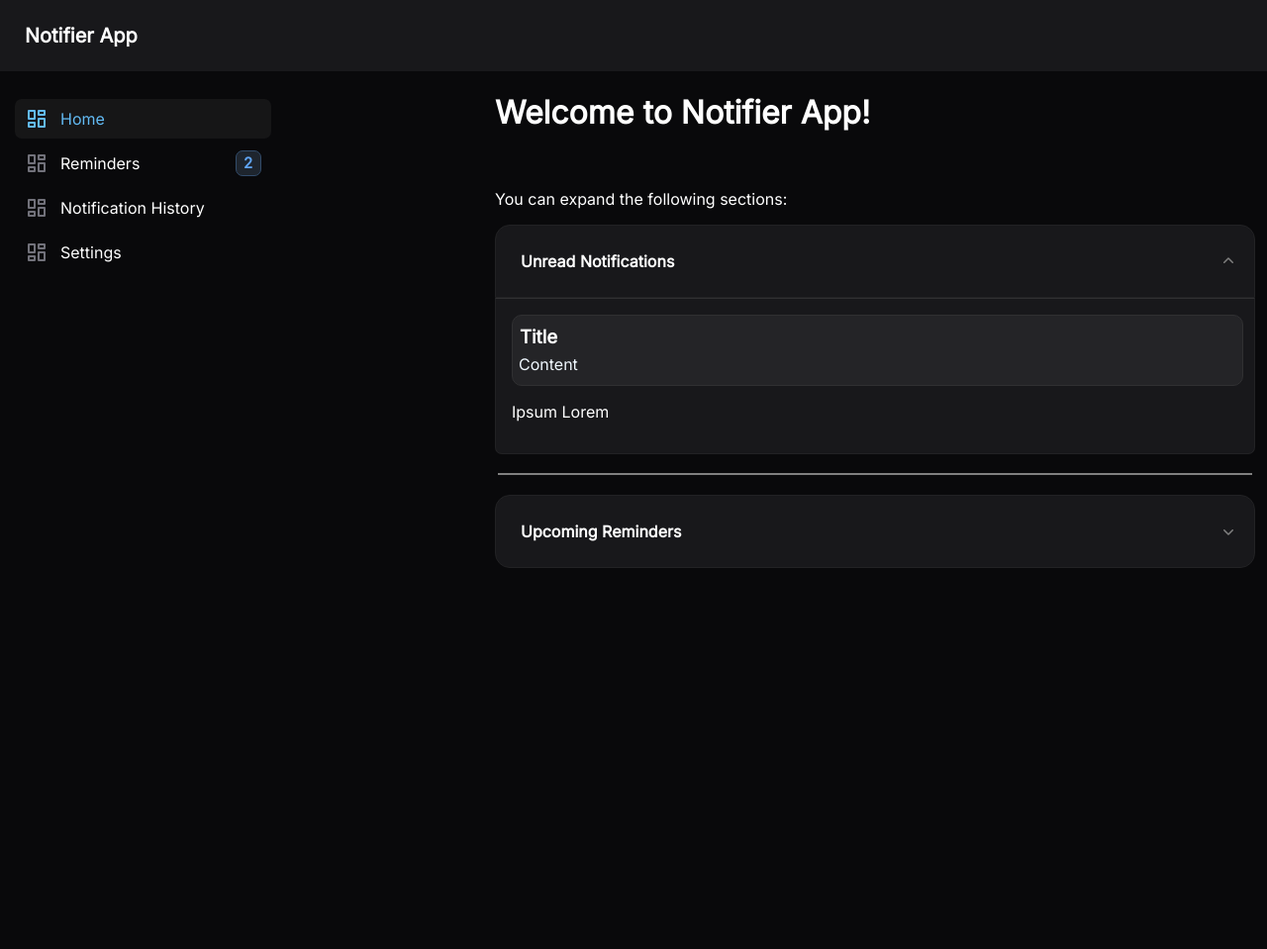
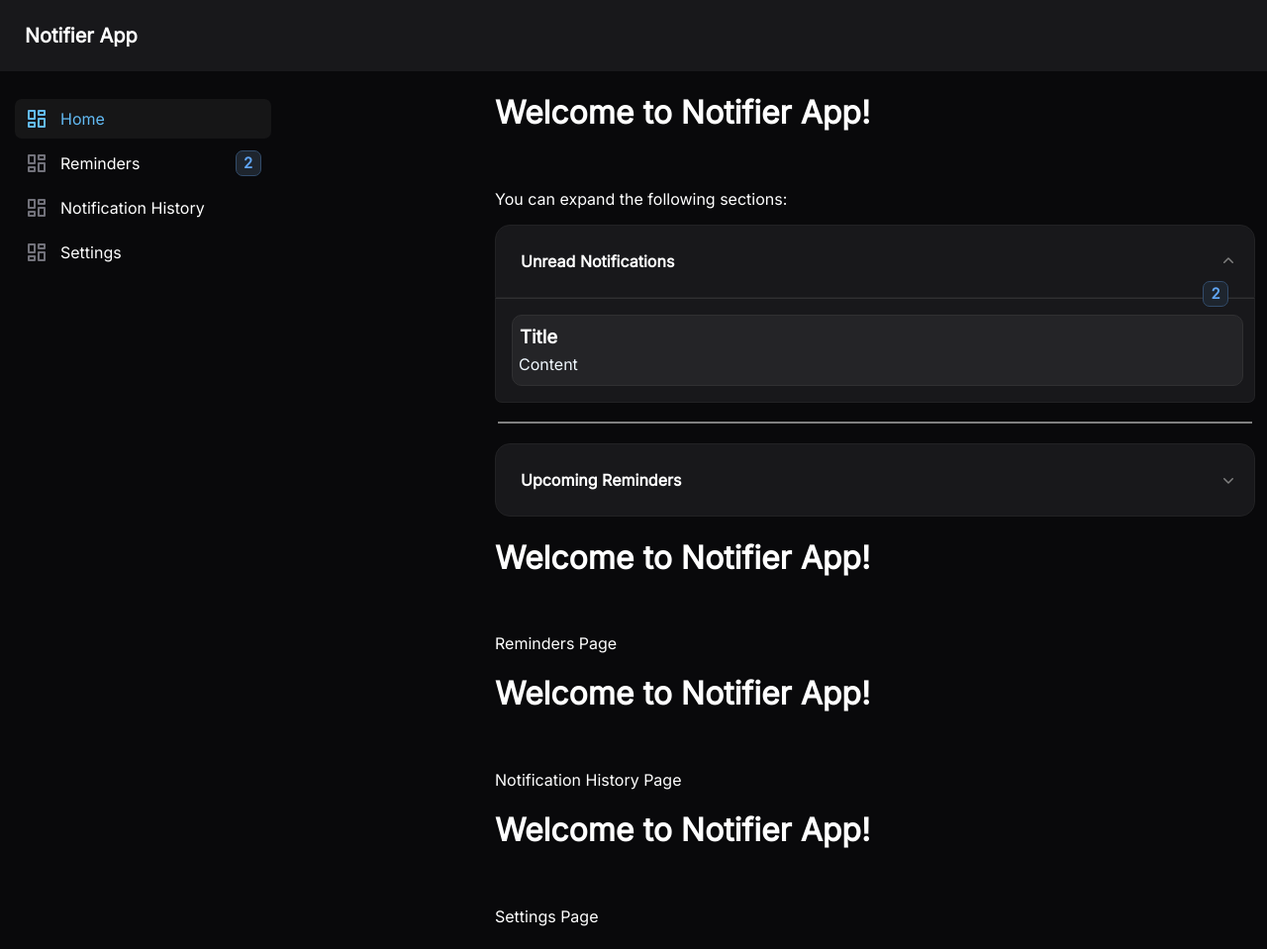
Before and after one commit to Rajdave69/techfest-notifier-app, a Flask app: page / in a window 1280 px wide. Shown: the whole page at 99% size. Run offline with Flask 3, Linux system fonts and the light colour scheme.

Commit message:
add more pages to html, add href to sidebar

```diff
--- a/gui/templates/homepage.html
+++ b/gui/templates/homepage.html
@@ -11,18 +11,14 @@
       <script src="../static/homepage.js"></script>
    </body>
 </html>
-
 <body>
-
    <!--Navbar at the top-->
    <div id="navbar" class="sticky">
       <b>Notifier App</b>
    </div>
-
    <!--Sidebar-->
    <div class="sidebar">
-  <ul>
-
+      <ul id="sidebar-ul">
          <li class="selected">
             <a href="#">
                <svg xmlns="http://www.w3.org/2000/svg" width="24" height="24" viewBox="0 0 24 24" stroke-width="2" stroke="currentColor" fill="none" stroke-linecap="round" stroke-linejoin="round" data-darkreader-inline-stroke="" style="--darkreader-inline-stroke: currentColor;">
@@ -34,10 +30,8 @@
                <span class="nav-item">Home</span>
             </a>
          </li>
-
-
          <li>
-      <a href="#">
+            <a href="#reminders">
                <svg xmlns="http://www.w3.org/2000/svg" width="24" height="24" viewBox="0 0 24 24" stroke-width="2" stroke="currentColor" fill="none" stroke-linecap="round" stroke-linejoin="round" data-darkreader-inline-stroke="" style="--darkreader-inline-stroke: currentColor;">
                   <path d="M4 4h6v8h-6z"></path>
                   <path d="M4 16h6v4h-6z"></path>
@@ -48,9 +42,8 @@
                <span class="number-box">2</span>
             </a>
          </li>
-
          <li>
-      <a href="#">
+            <a href="#notification-history">
                <svg xmlns="http://www.w3.org/2000/svg" width="24" height="24" viewBox="0 0 24 24" stroke-width="2" stroke="currentColor" fill="none" stroke-linecap="round" stroke-linejoin="round" data-darkreader-inline-stroke="" style="--darkreader-inline-stroke: currentColor;">
                   <path d="M4 4h6v8h-6z"></path>
                   <path d="M4 16h6v4h-6z"></path>
@@ -60,9 +53,8 @@
                <span class="nav-item">Notification History</span>
             </a>
          </li>
-
          <li>
-      <a href="#">
+            <a href="#settings">
                <svg xmlns="http://www.w3.org/2000/svg" width="24" height="24" viewBox="0 0 24 24" stroke-width="2" stroke="currentColor" fill="none" stroke-linecap="round" stroke-linejoin="round" data-darkreader-inline-stroke="" style="--darkreader-inline-stroke: currentColor;">
                   <path d="M4 4h6v8h-6z"></path>
                   <path d="M4 16h6v4h-6z"></path>
@@ -72,38 +64,35 @@
                <span class="nav-item">Settings</span>
             </a>
          </li>
-
       </ul>
    </div>
-
-
    <div id="page-content">
       <!-- body content -->
       <div id="content">
+
+
+         <div id="#">
             <h1>Welcome to Notifier App!</h1>
             <br>
             <p>You can expand the following sections:</p>
-
             <!-- Collapsables here-->
-
             <!-- For unread notifications -->
             <div class="wrap-collapsible">
                <input id="unread-notifications" class="toggle" type="checkbox" checked>
+               <label for="unread-notifications" class="lbl-toggle">
+                 Unread Notifications
+                  <span class="number-box">2</span>
+               </label>
 
-      <label for="unread-notifications" class="lbl-toggle">Unread Notifications</label>
+
                <div class="collapsible-content">
                   <div class="content-inner">
-
+                      <!-- JS will add boxes here -->
                      <div class="unread-notification">
                         <h3>Title</h3>
                         <p>Content</p>
                      </div>
 
-
-
-          <p>
-            Ipsum Lorem
-          </p>
                   </div>
                </div>
             </div>
@@ -123,11 +112,29 @@
                   </div>
                </div>
             </div>
+         </div>
+
+
+         <div id="#reminders">
+            <h1>Welcome to Notifier App!</h1>
+            <br>
+            <p>Reminders Page</p>
+         </div>
+
+
+        <div id="#notification-history">
+            <h1>Welcome to Notifier App!</h1>
+            <br>
+            <p>Notification History Page</p>
+        </div>
+
+        <div id="#settings">
+            <h1>Welcome to Notifier App!</h1>
+            <br>
+            <p>Settings Page</p>
+         </div>
 
 
       </div>
-
    </div>
-
-
 </body>
```
Lines whose indentation alone changed are shown as unchanged.
